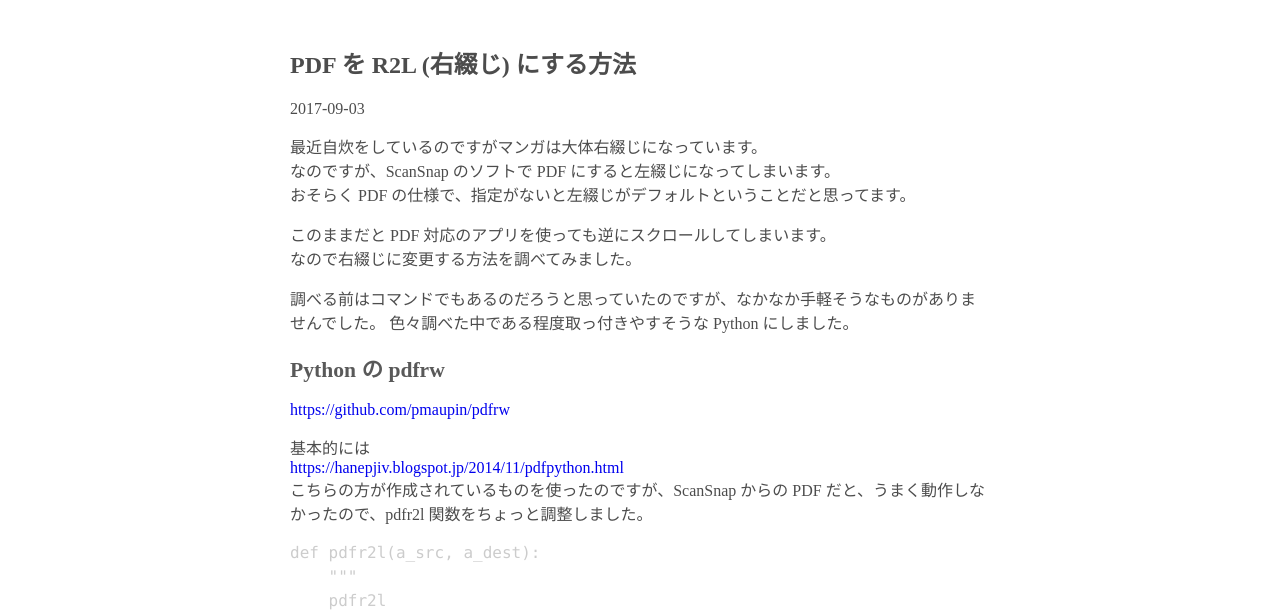
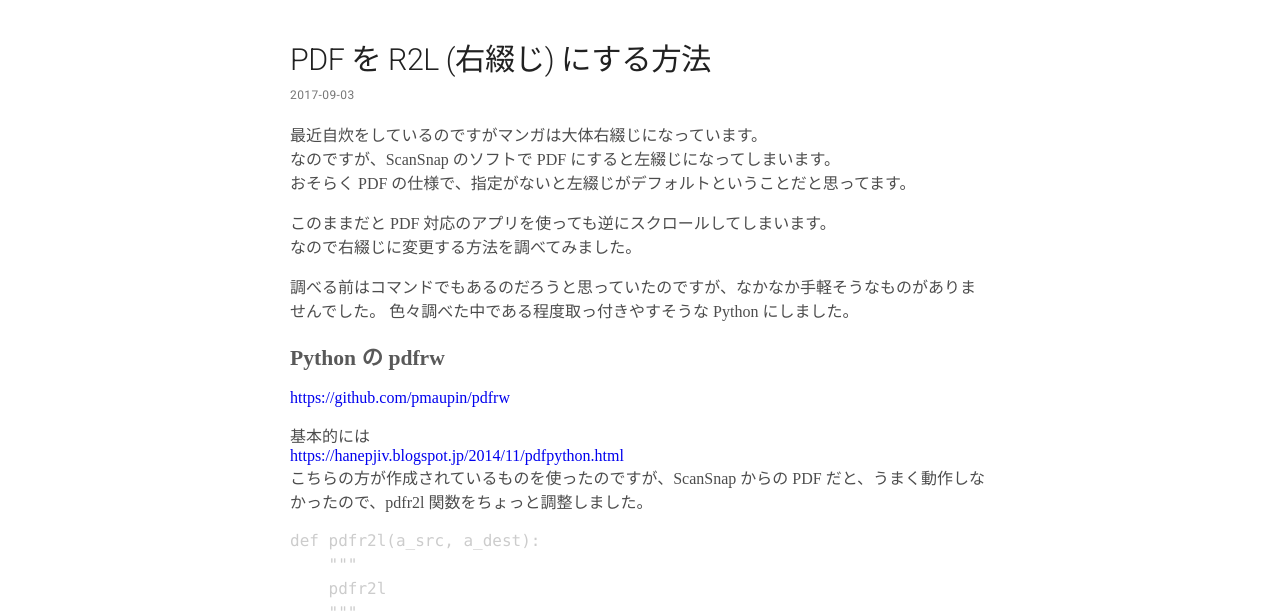
Before and after one commit to INORIA/blog.gfb.io, a Gatsby site: page /pdf-r2l/ in a window 1280 px wide. Shown: the part 191-804 px from the top of the page. Built offline with nearby package versions, Linux system fonts and the light colour scheme; Gatsby itself is replaced by a stand-in of ours; some packages are replaced by stand-ins of ours; code samples lack their colours.

Commit message:
adjust layout

```diff
--- a/content/blog/pdf-r2l/index.md
+++ b/content/blog/pdf-r2l/index.md
@@ -75,4 +75,4 @@
 
 ## 参考
 
-http://www.adobe.com/devnet/pdf.html http://www.adobe.com/content/dam/Adobe/en/devnet/acrobat/pdfs/pdf\_reference\_1-7.pdf
+http://www.adobe.com/devnet/pdf.html ~~http://www.adobe.com/content/dam/Adobe/en/devnet/acrobat/pdfs/pdf\_reference\_1-7.pdf~~
--- a/src/components/Layout.js
+++ b/src/components/Layout.js
@@ -24,6 +24,9 @@
   },
   typography: {
     useNextVariants: true,
+    h1: {
+      fontSize: '1.9em'
+    },
     h2: {
       fontSize: '1.8em',
       // margin: `${8 * 1}px 0`,
--- a/src/templates/blog-post.js
+++ b/src/templates/blog-post.js
@@ -1,11 +1,11 @@
 import React from 'react'
 import PropTypes from 'prop-types'
-import { Link, graphql } from 'gatsby'
-
+import { graphql } from 'gatsby'
 import Bio from '../components/bio'
 import Layout from '../components/layout'
 import SEO from '../components/seo'
 import { withStyles } from '@material-ui/core'
+import Typography from '@material-ui/core/Typography'
 
 const styles = theme => ({
   content: {
@@ -39,8 +39,12 @@
         <Bio />
 
         <article>
-          <h1>{post.frontmatter.title}</h1>
-          <p>{post.frontmatter.date}</p>
+          <Typography component="h2" variant="h1" gutterBottom>
+            {post.frontmatter.title}
+          </Typography>
+          <Typography variant="caption" gutterBottom>
+            {post.frontmatter.date}
+          </Typography>
           <div dangerouslySetInnerHTML={{ __html: post.html }} />
         </article>
       </div>
```
